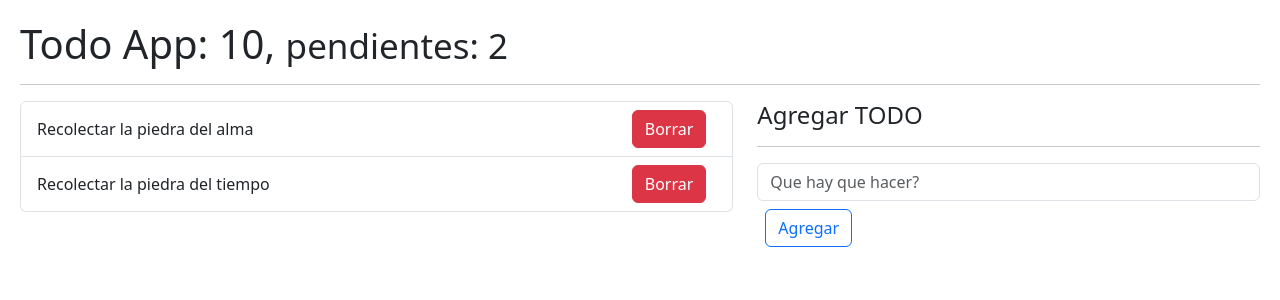
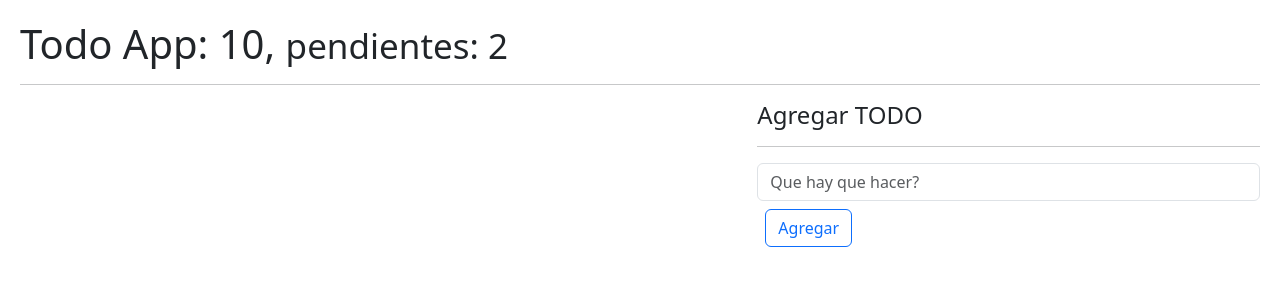
Before and after one commit to Jhoshoa/react-course, a React (Vite) app in the folder 05-hook-app/: page / in a window 1280 px wide. Shown: the top 300 px of the page. Built offline with nearby package versions, Linux system fonts and the light colour scheme.

Commit message:
Adding localStore persistance to the todos list

```diff
--- a/05-hook-app/src/08-useReducer/TodoApp.jsx
+++ b/05-hook-app/src/08-useReducer/TodoApp.jsx
@@ -1,24 +1,32 @@
-import React, { useReducer } from 'react'
+import React, { useEffect, useReducer } from 'react'
 import { todoReducer } from './todoReducer';
 import TodoList from './TodoList';
 import TodoForm from './TodoForm';
 
 const initialState = [
-    {
-        id: new Date().getTime(),
-        description: 'Recolectar la piedra del alma',
-        done: false,
-    },
-    {
-        id: new Date().getTime() * 3,
-        description: 'Recolectar la piedra del tiempo',
-        done: false,
-    }
-]
+    // {
+    //     id: new Date().getTime(),
+    //     description: 'Recolectar la piedra del alma',
+    //     done: false,
+    // },
+    // {
+    //     id: new Date().getTime() * 3,
+    //     description: 'Recolectar la piedra del tiempo',
+    //     done: false,
+    // }
+];
+
+const init = () => {
+    return JSON.parse(localStorage.getItem('todos')) || [];
+};
 
 const TodoApp = () => {
 
-    const [todo, dispach] = useReducer(todoReducer, initialState);
+    const [todos, dispach] = useReducer(todoReducer, initialState, init);
+
+    useEffect(() => {
+        localStorage.setItem('todos', JSON.stringify( todos ));
+    }, [todos])
 
     const handleNewTodo = ( todo ) => {
 
@@ -38,36 +46,10 @@ const TodoApp = () => {
 
         <div className='row'>
             <div className="col-7">
-                {/* <ul className='list-group'>
-                    {
-                        todo.map(() => (
-                            <li className='list-group-item d-flex justify-content-between'>
-                                <span className='align-self-center'>Item 1</span>
-                                <button className='btn btn-danger'>Borrar</button>
-                            </li>
-                        ))
-                    }
-                </ul> */}
-
-                <TodoList todos={todo} />
+                <TodoList todos={todos} />
             </div>
 
             <div className="col-5">
-                {/* <h4>Agregar TODO</h4>
-                <hr />
-                <input
-                    className='form-control'
-                    type='text'
-                    placeholder='Que hay que hacer?'
-                />
-
-                <button
-                    type='submit'
-                    className='btn btn-outline-primary m-2'
-                >
-                    Agregar
-                </button> */}
-
                 <TodoForm onNewTodo={handleNewTodo} />
             </div>
         </div>
--- a/05-hook-app/src/08-useReducer/TodoList.jsx
+++ b/05-hook-app/src/08-useReducer/TodoList.jsx
@@ -1,7 +1,7 @@
 import React from 'react'
 import TodoItem from './TodoItem'
 
-const TodoList = ({ todos }) => {
+const TodoList = ({ todos = [] }) => {
 
     //console.log("ingresando =>" + JSON.stringify(todos));
 
@@ -9,6 +9,7 @@ const TodoList = ({ todos }) => {
     <>
         <ul className='list-group'>
             {
+                todos.length > 0 &&
                 todos.map((item) => (
                     <TodoItem key={item.id} todoItem={item} />
                 ))
```
